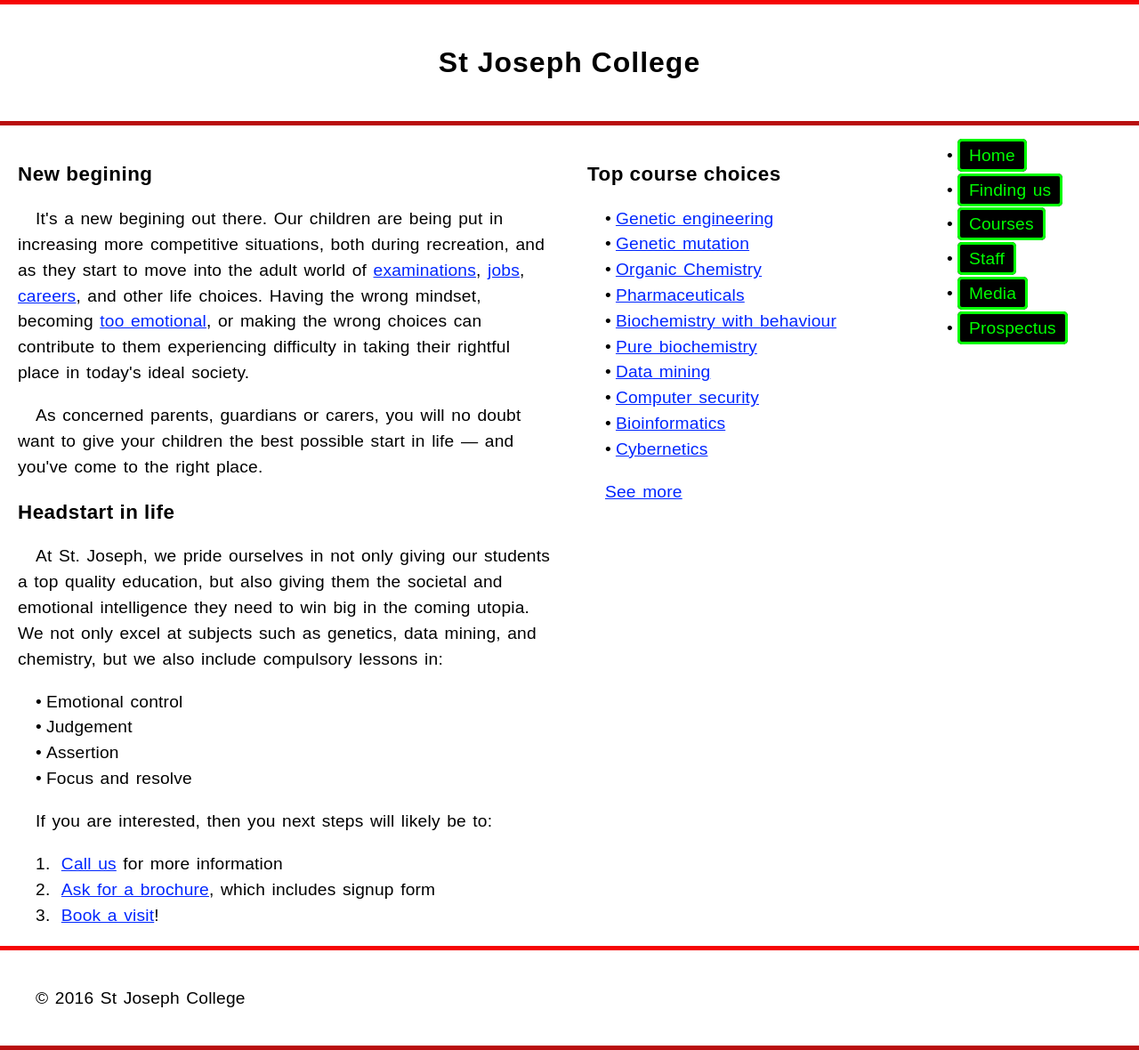
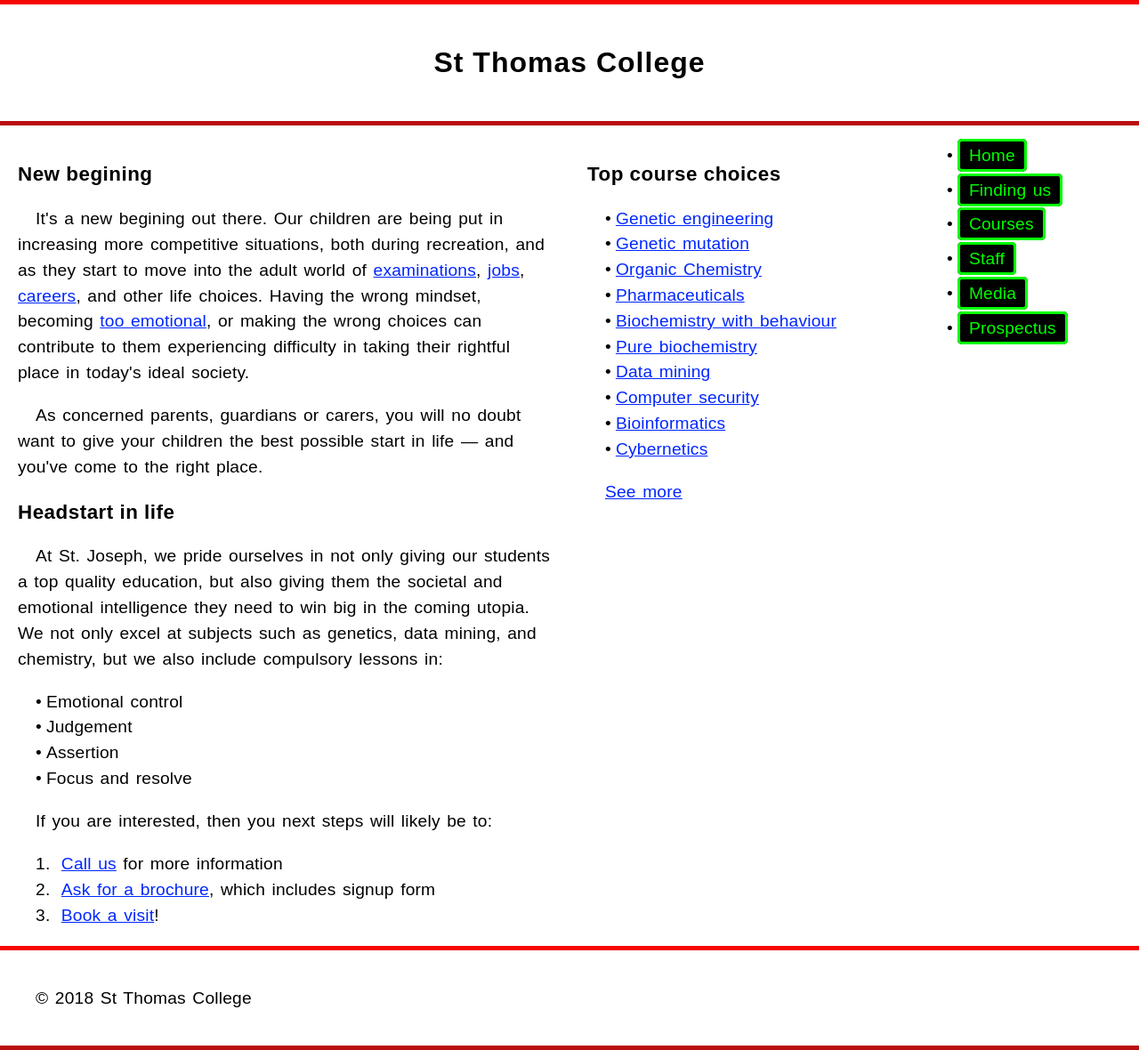
Before and after one commit to Aidensnewbot/homepage, a plain HTML site: page index.html in a window 1280 px wide. Shown: the whole page at 89% size. Drawn offline with Linux system fonts and the light colour scheme.

Commit message:
Update index.html

```diff
--- a/index.html
+++ b/index.html
@@ -4,14 +4,14 @@
 <head>
     <meta charset="utf-8">
     <meta name="viewport" content="width=device-width">
-    <title>St Joseph College</title>
+    <title>St Thomas College</title>
     <link href="style.css" type="text/css" rel="stylesheet">
 </head>
 
 <body>
 
     <header>
-        <h1>St Joseph College</h1>
+        <h1>St Thomas College</h1>
     </header>
 
     <section>
@@ -87,7 +87,7 @@
 
     <footer>
 
-        <p>&copy; 2016 St Joseph College</p>
+        <p>&copy; 2018 St Thomas College</p>
 
     </footer>
 
```
